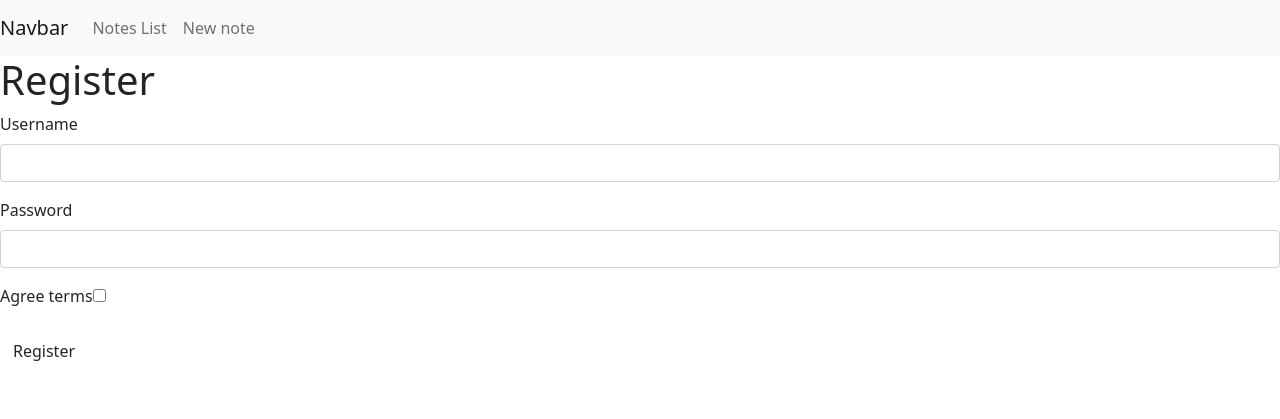
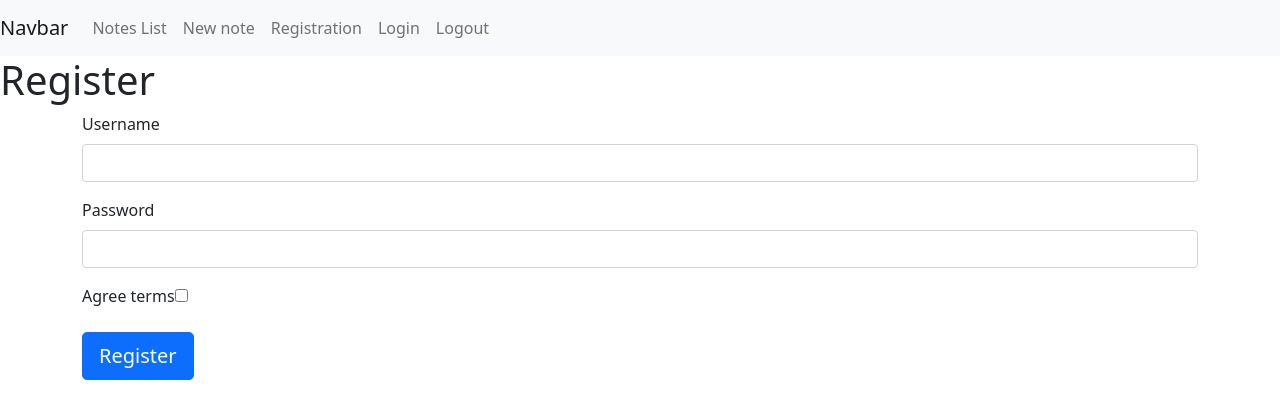
Before and after one commit to jankee1/Symfony_Notes-Manager, a Symfony app: template templates/registration/register.html.twig in a window 1280 px wide. Shown: the top 419 px of the page. Run offline with Twig, Linux system fonts and the light colour scheme; the template is opened without the code that fills it, so the values that code supplies are empty; form fields are guessed from the names that the template uses; some libraries are stand-ins or nearby versions.

Commit message:
31-01-2021_added_functionality:fully_working_login_page

```diff
--- a/src/Controller/RegistrationController.php
+++ b/src/Controller/RegistrationController.php
@@ -12,7 +12,7 @@ use Symfony\Component\Security\Core\Encoder\UserPasswordEncoderInterface;
 
 class RegistrationController extends AbstractController
 {
-    #[Route('/', name: 'app_register')]
+    #[Route('/register', name: 'app_register')]
     public function register(Request $request, UserPasswordEncoderInterface $passwordEncoder): Response
     {
         $user = new Users();
--- a/src/Security/LoginFormAuthenticator.php
+++ b/src/Security/LoginFormAuthenticator.php
@@ -96,8 +96,8 @@ class LoginFormAuthenticator extends AbstractFormLoginAuthenticator implements P
             return new RedirectResponse($targetPath);
         }
 
-        // For example : return new RedirectResponse($this->urlGenerator->generate('some_route'));
-        throw new \Exception('TODO: provide a valid redirect inside '.__FILE__);
+        return new RedirectResponse($this->urlGenerator->generate('notes.show_notes'));
+        // throw new \Exception('TODO: provide a valid redirect inside '.__FILE__);
     }
 
     protected function getLoginUrl()
--- a/templates/base.html.twig
+++ b/templates/base.html.twig
@@ -24,6 +24,15 @@
               <li class="nav-item">
                 <a class="nav-link" href="{{ path('notes.create_note') }}">New note</a>
               </li>
+              <li class="nav-item">
+                <a class="nav-link" href="{{ path('app_register') }}">Registration</a>
+              </li>
+              <li class="nav-item">
+                <a class="nav-link" href="{{ path('app_login') }}">Login</a>
+              </li>
+              <li class="nav-item">
+                <a class="nav-link" href="{{ path('app_logout') }}">Logout</a>
+              </li>
             </ul>
           </div>
         </nav>
--- a/templates/registration/register.html.twig
+++ b/templates/registration/register.html.twig
@@ -8,7 +8,7 @@
     {% endfor %}
 
     <h1>Register</h1>
-
+    <div class="container-xl">
       {{ form_start(registrationForm) }}
           {{ form_row(registrationForm.username) }}
           {# form_row(registrationForm.plainPassword, {
@@ -17,6 +17,8 @@
           {{ form_row(registrationForm.password) }}
           {{ form_row(registrationForm.agreeTerms) }}
 
-        <button type="submit" class="btn">Register</button>
+          <button type="submit" class="btn btn-lg btn-primary">Register</button>
       {{ form_end(registrationForm) }}
+
+    </div>
 {% endblock %}
--- a/templates/security/login.html.twig
+++ b/templates/security/login.html.twig
@@ -3,6 +3,7 @@
 {% block title %}Log in!{% endblock %}
 
 {% block body %}
+<div class="container-xl">
   <form method="post">
       {% if error %}
           <div class="alert alert-danger">{{ error.messageKey|trans(error.messageData, 'security') }}</div>
@@ -39,4 +40,6 @@
           Sign in
       </button>
   </form>
+
+</div>
 {% endblock %}
```
Also changed, not shown: src/Controller/UsersController.php (deleted, +0 -19 lines), src/Form/RegistrationFormType.php (+7 -2 lines), templates/users/index.html.twig (deleted, +0 -20 lines). Lines whose indentation alone changed are shown as unchanged.
